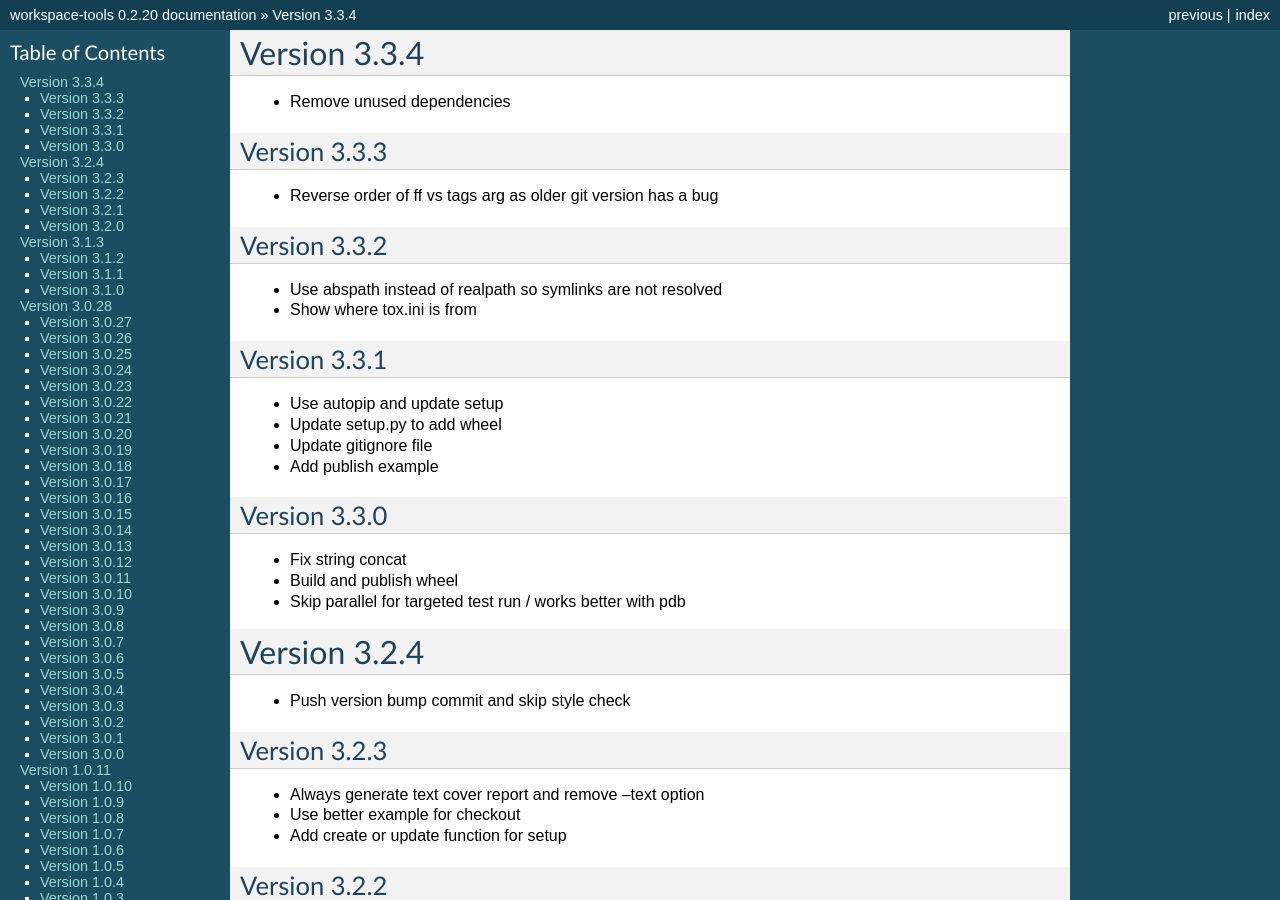
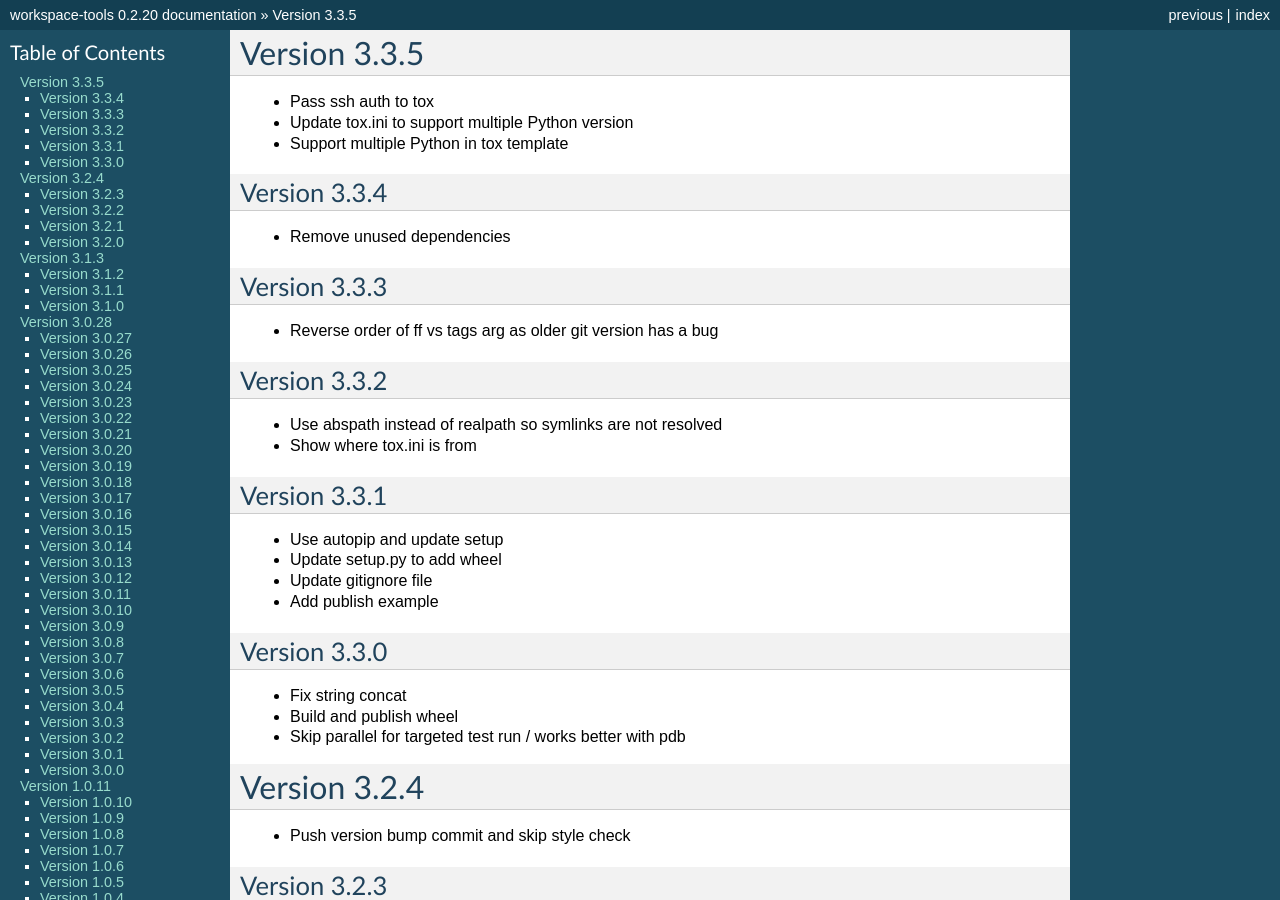
Before and after one commit to maxzheng/workspace-tools, a Sphinx documentation site: the page built from docs/CHANGELOG.rst, in a window 1280 px wide and 900 px high. Built offline with Sphinx 7.4.7, drawn with Linux system fonts in a browser that asks for light colours; some of the changed text lies outside the part shown.

Commit message:
Publish version 3.3.5

```diff
--- a/docs/CHANGELOG.rst
+++ b/docs/CHANGELOG.rst
@@ -1,5 +1,12 @@
+Version 3.3.5
+================================================================================
+
+* Pass ssh auth to tox
+* Update tox.ini to support multiple Python version
+* Support multiple Python in tox template
+
 Version 3.3.4
-================================================================================
+--------------------------------------------------------------------------------
 
 * Remove unused dependencies
 
--- a/setup.py
+++ b/setup.py
@@ -10,7 +10,7 @@ def find_files(path):
 
 setuptools.setup(
     name='workspace-tools',
-    version='3.3.5',
+    version='3.3.6',
 
     author='Max Zheng',
     author_email='maxzheng.os@gmail.com',
```
